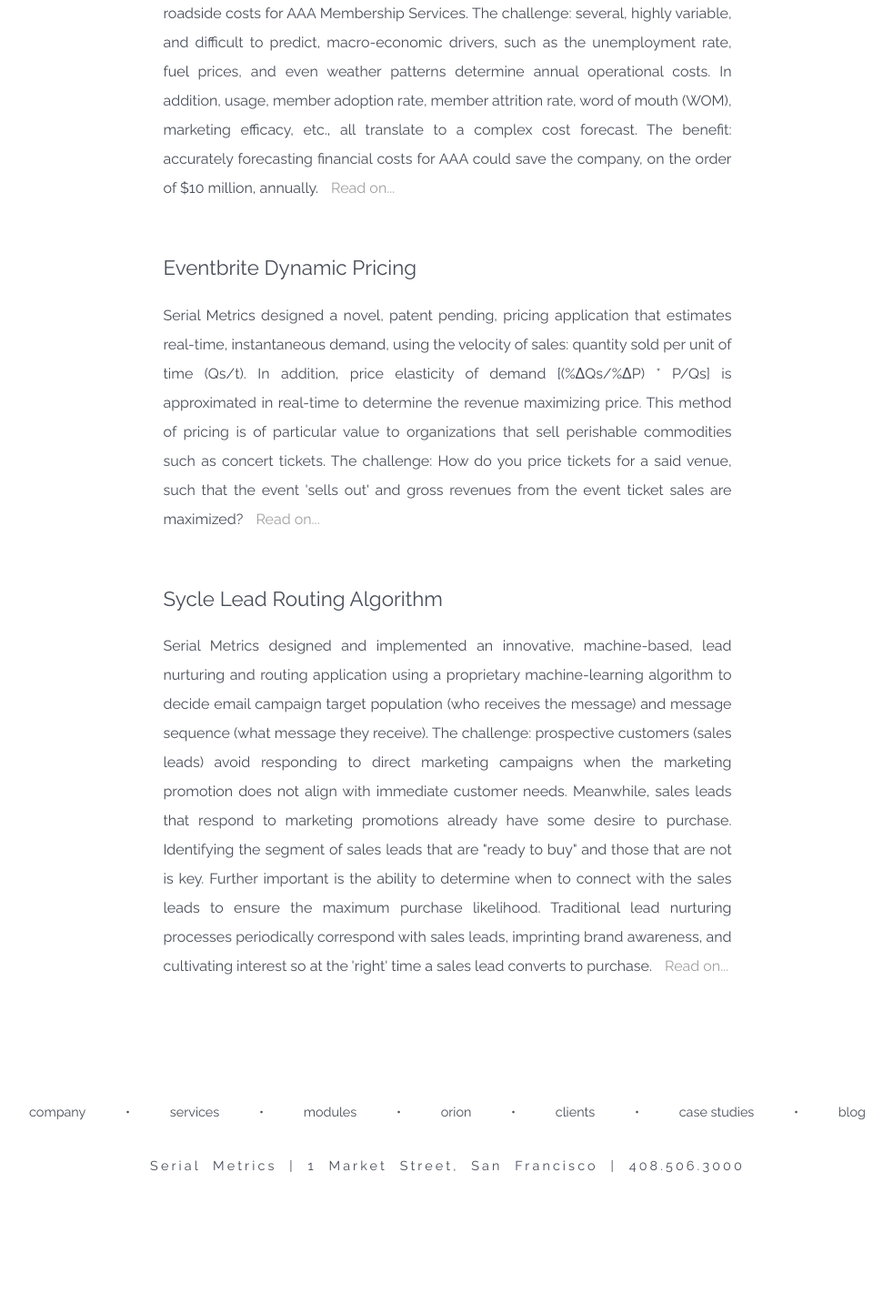
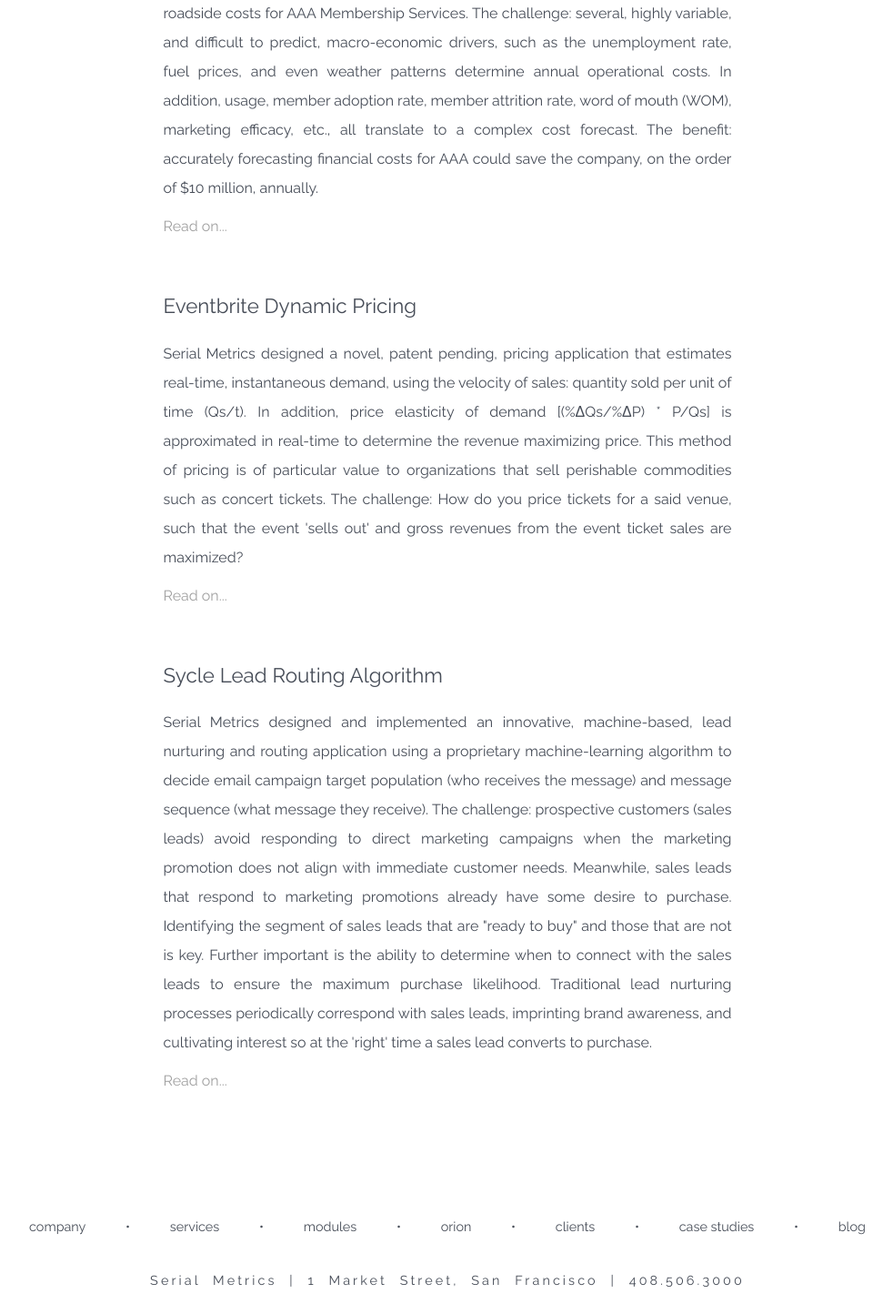
Before and after one commit to wreckslouie/serialmetrics, a PHP site: page /case_studies.php in a window 1280 px wide. Shown: the part 450-1894 px from the top of the page at 91% size, without its empty margins (148-1130 px from the left). Before the commit the page ends 1739 px from the top, so only its background shows below. Run offline with PHP 8.4, Linux system fonts and the light colour scheme; some libraries are stand-ins or nearby versions.

Commit message:
case_studies.scss: minor styles tweak

```diff
--- a/styles/case_studies.css
+++ b/styles/case_studies.css
@@ -157,6 +157,8 @@ nav {
   cursor: pointer; }
   .inside-page .case-study .case-study-intro a {
     color: #a0a0a0; }
+    .inside-page .case-study .case-study-intro a.more, .inside-page .case-study .case-study-intro a.less {
+      display: block; }
     .inside-page .case-study .case-study-intro a.less {
       display: none; }
 .inside-page .case-study .case-study-content {
@@ -184,4 +186,4 @@ nav {
       margin: 16px 0 16px 20px;
       line-height: 1.5em; }
   .inside-page .case-study .case-study-intro a {
-    margin: 0 0 0 10px; }
+    margin: 10px 0 0 0; }
--- a/styles/case_studies.scss
+++ b/styles/case_studies.scss
@@ -12,8 +12,8 @@
 			cursor: pointer;
 			a{
 				color: $lighter-gray;
-				&.more{
-
+				&.more, &.less{
+					display: block;
 				}
 				&.less{
 					display: none;
@@ -59,7 +59,7 @@
 		}
 		.case-study-intro{
 			a{
-				margin: 0 0 0 10px;
+				margin: 10px 0 0 0;
 			}
 		}
 	}
```
